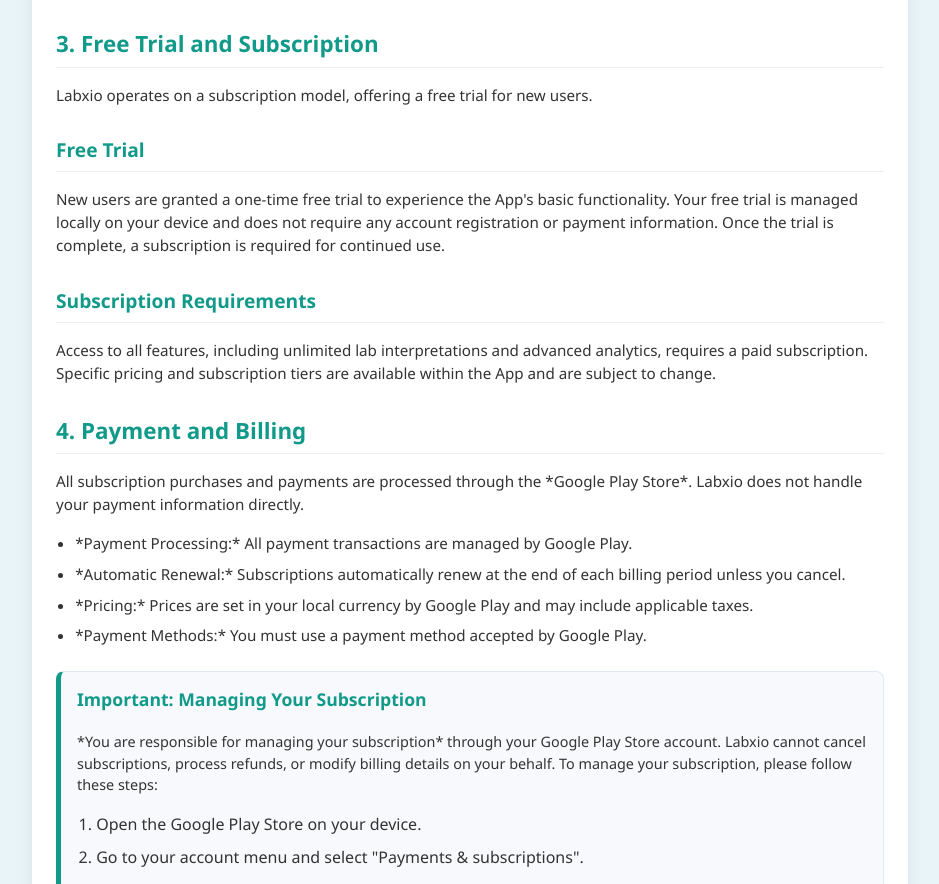
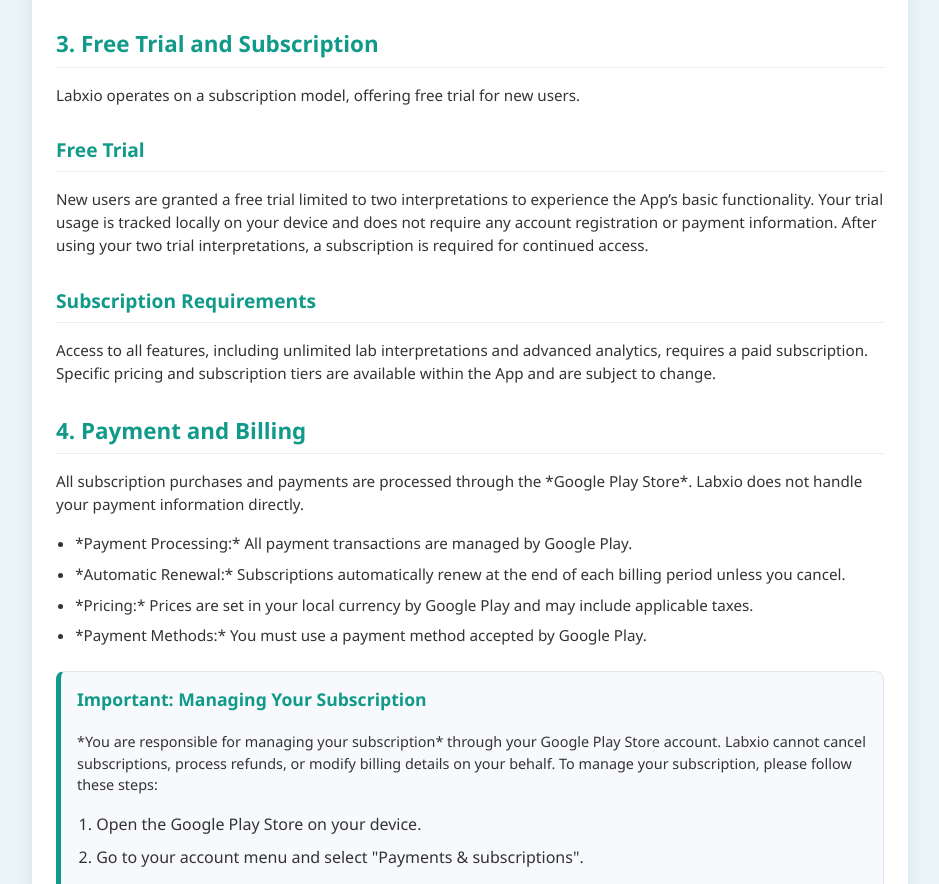
Before and after one commit to arasholimi44/labxio-docs, a plain HTML site: page terms.html in a window 1280 px wide. Shown: the part 1025-1909 px from the top of the page, without its empty margins (170-1109 px from the left). Drawn offline with Linux system fonts and the light colour scheme.

Commit message:
Update terms.html

```diff
--- a/terms.html
+++ b/terms.html
@@ -321,10 +321,10 @@
     </ul>
 
     <h2>3. Free Trial and Subscription</h2>
-    <p>Labxio operates on a subscription model, offering a free trial for new users.</p>
+    <p>Labxio operates on a subscription model, offering free trial for new users.</p>
 
     <h3>Free Trial</h3>
-    <p>New users are granted a one-time free trial to experience the App's basic functionality. Your free trial is managed locally on your device and does not require any account registration or payment information. Once the trial is complete, a subscription is required for continued use.</p>
+    <p>New users are granted a free trial limited to two interpretations to experience the App’s basic functionality. Your trial usage is tracked locally on your device and does not require any account registration or payment information. After using your two trial interpretations, a subscription is required for continued access.</p>
 
     <h3>Subscription Requirements</h3>
     <p>Access to all features, including unlimited lab interpretations and advanced analytics, requires a paid subscription. Specific pricing and subscription tiers are available within the App and are subject to change.</p>
```
